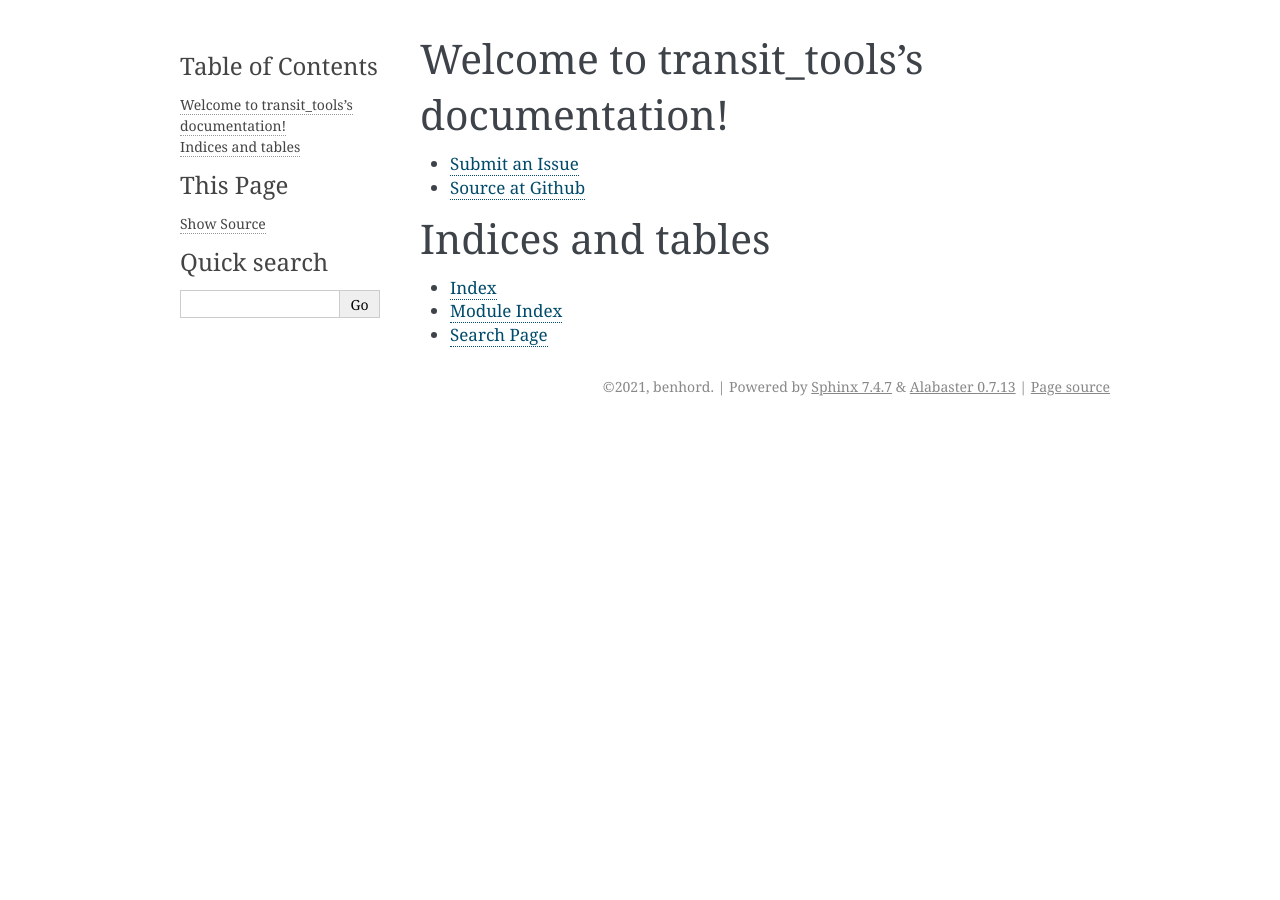
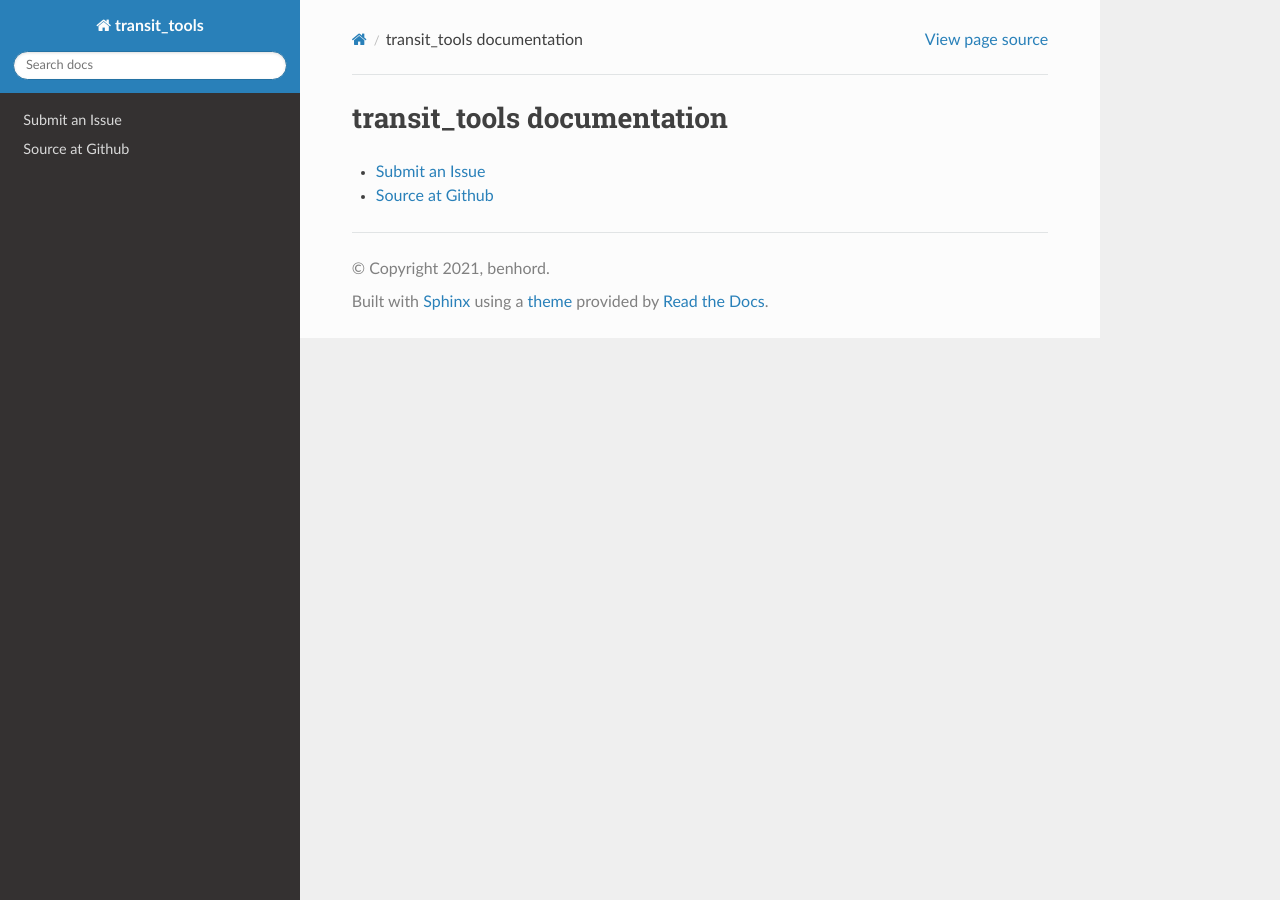
Before and after one commit to benhord/transit_tools, a Sphinx documentation site: the page built from docs/index.rst, in a window 1280 px wide. Built offline with Sphinx 7.4.7 and the Read the Docs theme 2.0.0, drawn with Linux system fonts in a browser that asks for light colours; pages that are not in the unit, such as notebooks, are missing from menus.

```diff
--- a/docs/conf.py
+++ b/docs/conf.py
@@ -44,7 +44,7 @@ exclude_patterns = ['_build', 'Thumbs.db', '.DS_Store']
 # The theme to use for HTML and HTML Help pages.  See the documentation for
 # a list of builtin themes.
 #
-html_theme = 'alabaster'
+html_theme = 'sphinx_rtd_theme'
 
 # Add any paths that contain custom static files (such as style sheets) here,
 # relative to this directory. They are copied after the builtin static files,
--- a/docs/index.rst
+++ b/docs/index.rst
@@ -1,9 +1,4 @@
-.. transit_tools documentation master file, created by
-   sphinx-quickstart on Mon May  3 17:24:58 2021.
-   You can adapt this file completely to your liking, but it should at least
-   contain the root `toctree` directive.
-
-Welcome to transit_tools's documentation!
+transit_tools documentation
 =========================================
 
 .. toctree::
@@ -14,12 +9,3 @@ Welcome to transit_tools's documentation!
    FAQ
    Submit an Issue <https://github.com/benhord/transit_tools/issues>
    Source at Github <https://github.com/benhord/transit_tools>
-
-
-
-Indices and tables
-==================
-
-* :ref:`genindex`
-* :ref:`modindex`
-* :ref:`search`
```
